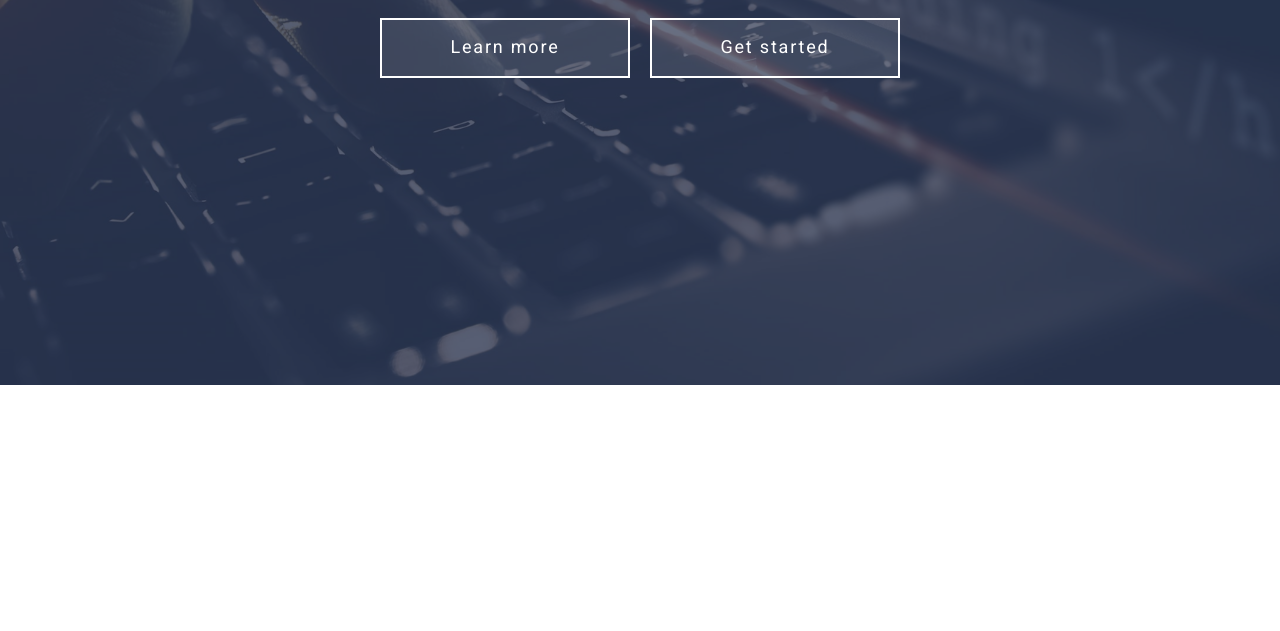
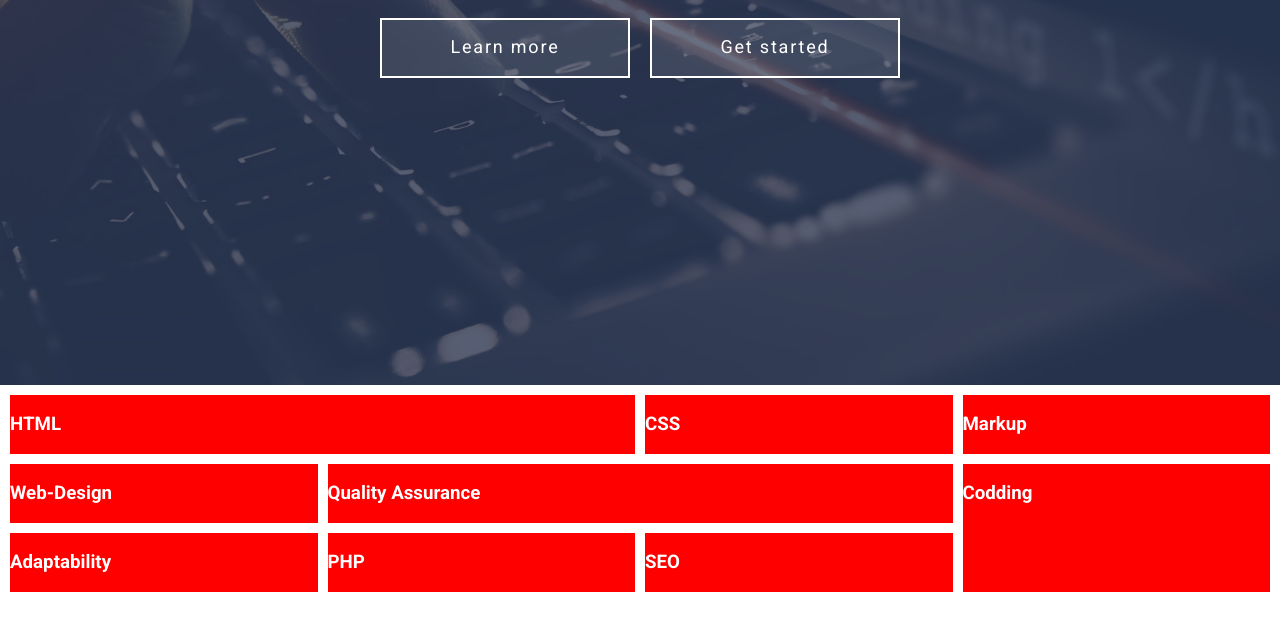
Before and after one commit to MikhailoJ/20220521grid-template-init-project, a website: page index.html in a window 1280 px wide. Shown: the part 415-1046 px from the top of the page. Before the commit the page ends 800 px from the top, so only its background shows below. Drawn offline with Linux system fonts and the light colour scheme.

```diff
--- a/assets/scss/components/sections/skills/_skill-item.scss
+++ b/assets/scss/components/sections/skills/_skill-item.scss
@@ -0,0 +1,34 @@
+@use "../../../presets" as *;
+@use "../../../mixins" as *;
+
+.skill-item {
+  background-color: red;
+
+}
+.skill-item:nth-of-type(1) {
+  grid-area: a1;
+}
+.skill-item:nth-of-type(2) {
+  grid-area: a2;
+}
+.skill-item:nth-of-type(3) {
+  grid-area: a3;
+}
+.skill-item:nth-of-type(4) {
+  grid-area: a4;
+}
+.skill-item:nth-of-type(5) {
+  grid-area: a5;
+}
+.skill-item:nth-of-type(6) {
+  grid-area: a6;
+}
+.skill-item:nth-of-type(7) {
+  grid-area: a7;
+}
+.skill-item:nth-of-type(8) {
+  grid-area: a8;
+}
+.skill-item:nth-of-type(9) {
+  grid-area: a9;
+}
--- a/assets/scss/components/sections/skills/_skills.scss
+++ b/assets/scss/components/sections/skills/_skills.scss
@@ -0,0 +1,17 @@
+@use "../../../presets" as *;
+@use "../../../mixins" as *;
+
+.skills {
+  &__container {
+    display: grid;
+    gap: $gap-sm;
+    grid-template-columns: repeat(4, 1fr);
+    grid-template-areas: "a1 a1 a2 a3" "a4 a5 a5 a6" "a7 a8 a9 a6";
+
+    padding: $gap-sm;
+  }
+
+  &__action {
+
+  }
+}
--- a/index.html
+++ b/index.html
@@ -61,10 +61,79 @@
   </header>
 
   <main class="main">
-    <!--<section></section>
-<section></section>
-<section></section>
-<section></section>-->
+    <section class="skills">
+      <div class="skills__container">
+        <article class="skill-item">
+          <h3 class="skill-item__title">
+            <a href="">HTML</a>
+          </h3>
+          <div class="skill-item__image"></div>
+          <div class="skill-item__overlay"></div>
+        </article>
+        <article class="skill-item">
+          <h3 class="skill-item__title">
+            <a href="">CSS</a>
+          </h3>
+          <div class="skill-item__image"></div>
+          <div class="skill-item__overlay"></div>
+        </article>
+        <article class="skill-item">
+          <h3 class="skill-item__title">
+            <a href="">Markup</a>
+          </h3>
+          <div class="skill-item__image"></div>
+          <div class="skill-item__overlay"></div>
+        </article>
+        <article class="skill-item">
+          <h3 class="skill-item__title">
+            <a href="">Web-Design</a>
+          </h3>
+          <div class="skill-item__image"></div>
+          <div class="skill-item__overlay"></div>
+        </article>
+        <article class="skill-item">
+          <h3 class="skill-item__title">
+            <a href="">Quality Assurance</a>
+          </h3>
+          <div class="skill-item__image"></div>
+          <div class="skill-item__overlay"></div>
+        </article>
+        <article class="skill-item">
+          <h3 class="skill-item__title">
+            <a href="">Codding</a>
+          </h3>
+          <div class="skill-item__image"></div>
+          <div class="skill-item__overlay"></div>
+        </article>
+        <article class="skill-item">
+          <h3 class="skill-item__title">
+            <a href="">Adaptability</a>
+          </h3>
+          <div class="skill-item__image"></div>
+          <div class="skill-item__overlay"></div>
+        </article>
+        <article class="skill-item">
+          <h3 class="skill-item__title">
+            <a href="">PHP</a>
+          </h3>
+          <div class="skill-item__image"></div>
+          <div class="skill-item__overlay"></div>
+        </article>
+        <article class="skill-item">
+          <h3 class="skill-item__title">
+            <a href="">SEO</a>
+          </h3>
+          <div class="skill-item__image"></div>
+          <div class="skill-item__overlay"></div>
+        </article>
+      </div>
+      <div class="skills__action">
+        <a class="btn btn--primary" href="">View all skills...</a>
+      </div>
+    </section>
+    <section></section>
+    <section></section>
+    <section></section>
   </main>
 
   <footer class="footer"></footer>
```
Also changed, not shown: assets/css/style.css.
